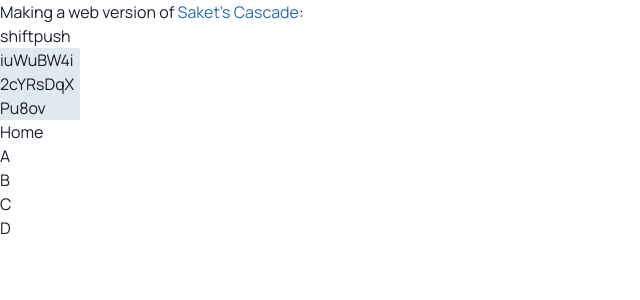
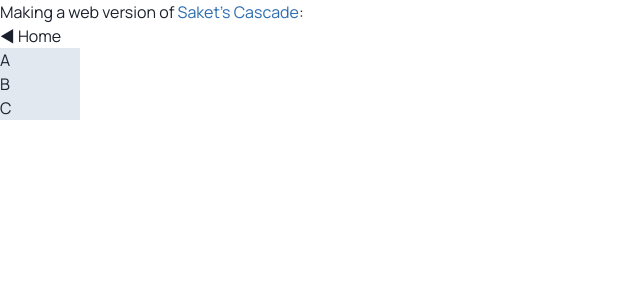
Before and after one commit to ajitid/cascade-react-spring, a React (Create React App) app: page / in a window 1280 px wide. Shown: the top 300 px of the page, without its empty margins (0-640 px from the left). Built offline with nearby package versions, Linux system fonts and the light colour scheme.

Commit message:
add transitions into cascade

```diff
--- a/src/App.tsx
+++ b/src/App.tsx
@@ -10,68 +10,6 @@ import { Children, Cascade, Item, ItemContext } from 'elements/Cascade/Cascade';
 import { WC } from 'shared/types';
 
 function App() {
-  const [containerRef, { height }] = useMeasure();
-  const containerStyle = useSpring({ height });
-
-  const [action, setAction] = useState<'shift' | 'push'>('push');
-  const [current, setCurrent] = useState(() => nanoid());
-  const shift = () => {
-    setAction('shift');
-
-    const id = nanoid();
-    setCurrent(id);
-  };
-  const push = () => {
-    setAction('push');
-
-    const id = nanoid();
-    setCurrent(id);
-  };
-
-  const WIDTH = 80;
-
-  const [immediate, setImmediate] = useState(true);
-  useEffect(() => {
-    setImmediate(false);
-  }, []);
-
-  const transition = useTransition(current, {
-    from: {
-      x: action === 'shift' ? (-1 * WIDTH) / 4 : WIDTH,
-    },
-    enter: {
-      x: 0,
-    },
-    leave: {
-      x: action === 'shift' ? WIDTH : (-1 * WIDTH) / 4,
-    },
-    immediate,
-    // config: {
-    //   damping: 1,
-    //   frequency: 4,
-    // },
-  });
-
-  const fragment = transition((style, item) => {
-    const arrivingId = current;
-    const isCurrentArriving = arrivingId === item;
-
-    return (
-      <a.div
-        key={item}
-        ref={arrivingId === item ? containerRef : () => {}}
-        className="absolute top-0 left-0 bg-gray-300"
-        style={{
-          ...style,
-          width: WIDTH,
-          zIndex: !isCurrentArriving && action === 'shift' ? 10 : 0,
-        }}
-      >
-        {item}
-      </a.div>
-    );
-  });
-
   return (
     <div className="min-h-screen font-sans antialiased text-gray-900 break-words">
       <Seo title="Home" />
@@ -89,17 +27,6 @@ function App() {
           :
         </p>
 
-        <button onClick={shift}>shift</button>
-        <button onClick={push}>push</button>
-
-        <a.div
-          style={{ ...containerStyle, width: WIDTH }}
-          className="relative overflow-hidden bg-gray-300"
-        >
-          {fragment}
-        </a.div>
-      </div>
-
         <Cascade>
           <SastaButton>A</SastaButton>
 
@@ -109,7 +36,8 @@ function App() {
             <Children>
               <SastaButton>B.A</SastaButton>
               <SastaButton>B.B</SastaButton>
-            <Item label="🤜 B.C">
+
+              <Item label="B.C">
                 <SastaButton>B.C</SastaButton>
 
                 <Children>
@@ -117,13 +45,14 @@ function App() {
                   <SastaButton>B.C.B</SastaButton>
                 </Children>
               </Item>
+
               <SastaButton>B.D</SastaButton>
             </Children>
           </Item>
 
           <SastaButton>C</SastaButton>
-        <SastaButton>D</SastaButton>
         </Cascade>
+      </div>
     </div>
   );
 }
--- a/src/elements/Cascade/Cascade.tsx
+++ b/src/elements/Cascade/Cascade.tsx
@@ -1,4 +1,6 @@
 import React, { ReactNode, useEffect, useState, createContext, useContext } from 'react';
+import { useTransition, a, useSpring } from 'react-spring';
+import useMeasure from 'react-use-measure';
 
 import { FC, WC } from 'shared/types';
 
@@ -48,6 +50,7 @@ export const Cascade: FC<WC> = ({ children }) => {
       content: ReactNode;
     }[]
   >(() => [{ parentLabel: 'Home', content: children }]);
+  const current = stack[stack.length - 1];
 
   const push = (parentLabel: string, node: ReactNode) => {
     setAction('push');
@@ -61,6 +64,8 @@ export const Cascade: FC<WC> = ({ children }) => {
   };
 
   const pop = () => {
+    if (stack.length === 1) return;
+
     setAction('pop');
 
     setStack(prevStack => {
@@ -71,14 +76,66 @@ export const Cascade: FC<WC> = ({ children }) => {
     });
   };
 
+  const [containerRef, { height }] = useMeasure();
+  const containerStyle = useSpring({ height });
+
+  const WIDTH = 80;
+
+  const [immediate, setImmediate] = useState(true);
+  useEffect(() => {
+    setImmediate(false);
+  }, []);
+
+  const transition = useTransition(current, {
+    from: {
+      x: action === 'pop' ? (-1 * WIDTH) / 4 : WIDTH,
+    },
+    enter: {
+      x: 0,
+    },
+    leave: {
+      x: action === 'pop' ? WIDTH : (-1 * WIDTH) / 4,
+    },
+    immediate,
+    // config: {
+    //   damping: 1,
+    //   frequency: 4,
+    // },
+  });
+
+  const fragment = transition((style, item) => {
+    const arrivingId = current;
+    const isCurrentArriving = arrivingId === item;
+
+    return (
+      <a.div
+        ref={isCurrentArriving ? containerRef : () => {}}
+        className="absolute top-0 left-0 bg-gray-300"
+        style={{
+          ...style,
+          width: WIDTH,
+          zIndex: !isCurrentArriving && action === 'pop' ? 10 : 0,
+        }}
+      >
+        {item.content}
+      </a.div>
+    );
+  });
+
   return (
     <CascadeContext.Provider value={{ push, pop }}>
       {stack.length > 0 && (
         <>
           <button onClick={pop} className="block">
-            {stack[stack.length - 1].parentLabel}
+            ◀ {stack[stack.length - 1].parentLabel}
           </button>
-          {stack[stack.length - 1].content}
+
+          <a.div
+            style={{ ...containerStyle, width: WIDTH }}
+            className="relative overflow-hidden bg-gray-300"
+          >
+            {fragment}
+          </a.div>
         </>
       )}
     </CascadeContext.Provider>
```
Lines whose indentation alone changed are shown as unchanged.
